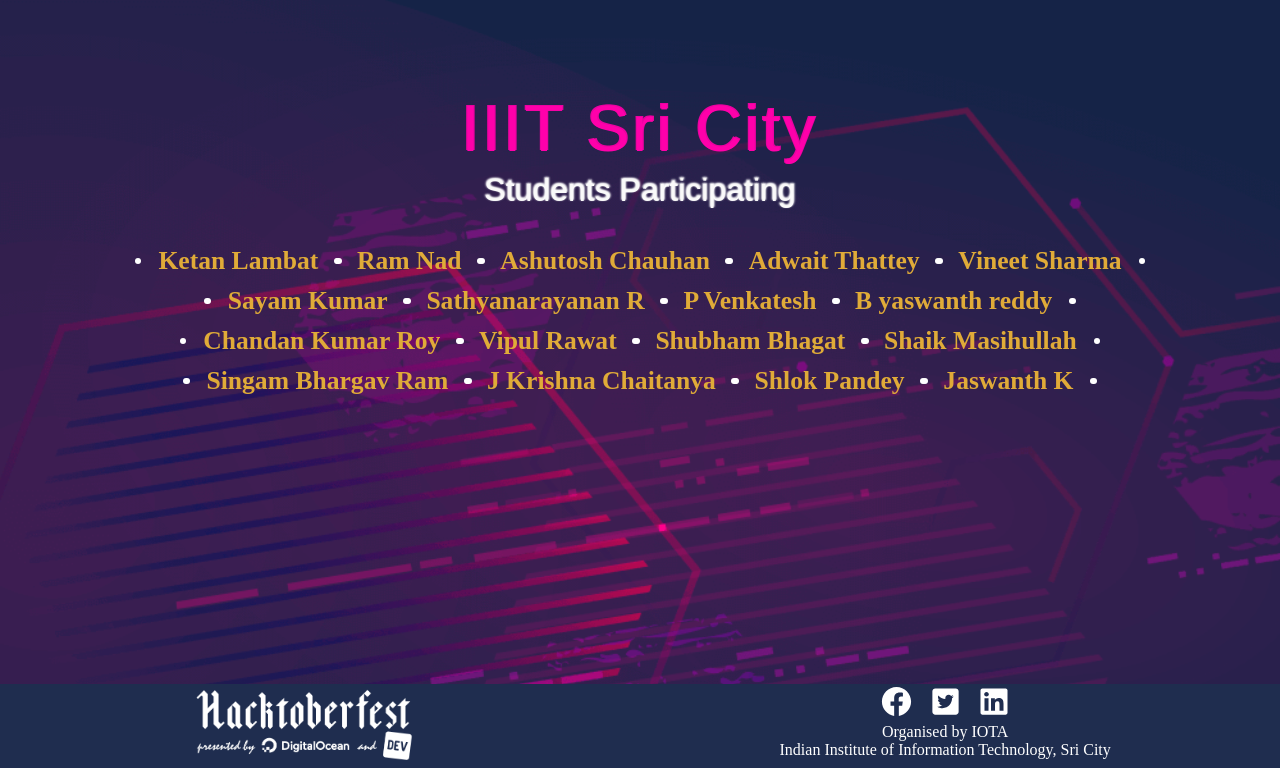
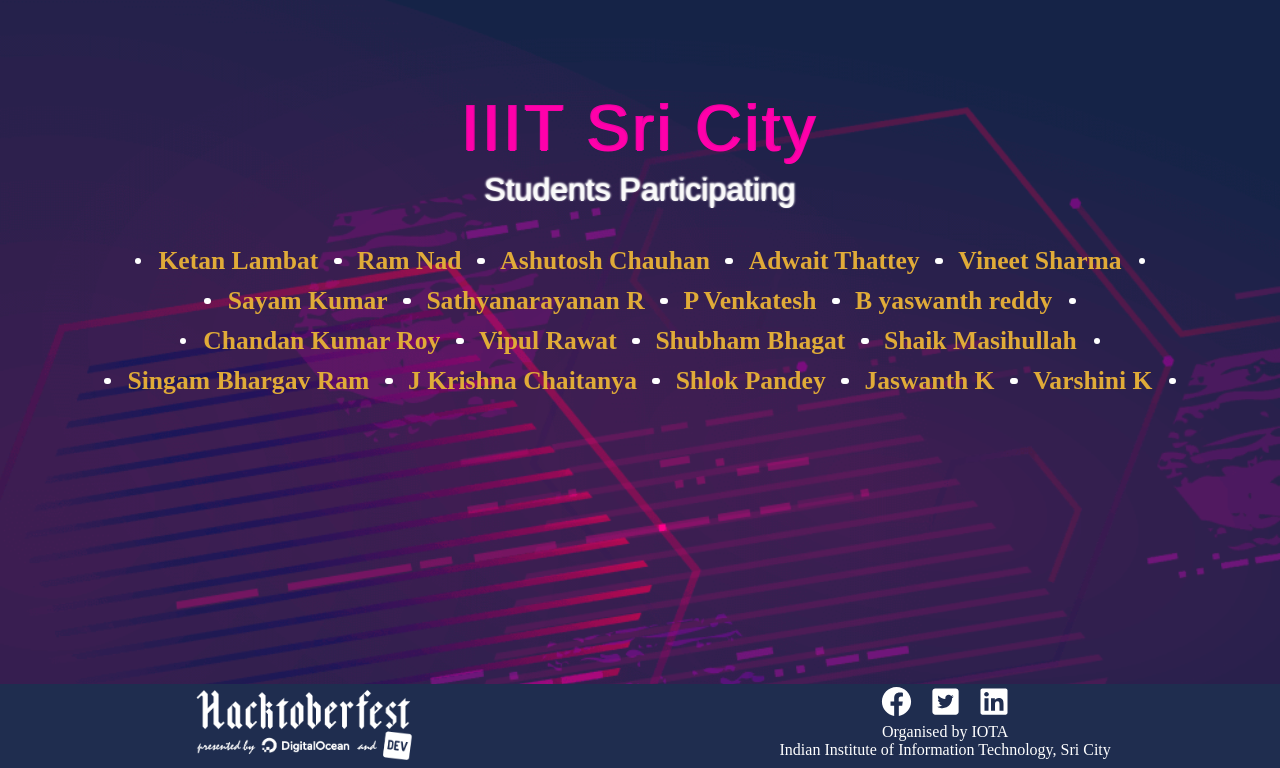
Before and after one commit to Project-Club-IIITS/hacktoberfest2019-participants, a Jekyll site: the page index.html, which Jekyll copies as it is, in a window 1280 px wide, cut to the strip 132-900 px from the top of the page. Built offline with Jekyll 4.4.1, drawn with Linux system fonts in a browser that asks for light colours; some web fonts are replaced.

Commit message:
Adding Varshini

```diff
--- a/index.html
+++ b/index.html
@@ -63,7 +63,7 @@
                 <li><a href="https://github.com/chaitanya531">J Krishna Chaitanya</a></li>
                 <li><a href="https://github.com/b30wulffz">Shlok Pandey</a></li>
                 <li><a href="https://github.com/JazzKriss21">Jaswanth K</a></li>
-
+                <li><a href="https://github.com/varshinirama123">Varshini K</a></li>
             </ul>
         </div>
     </div>
```
